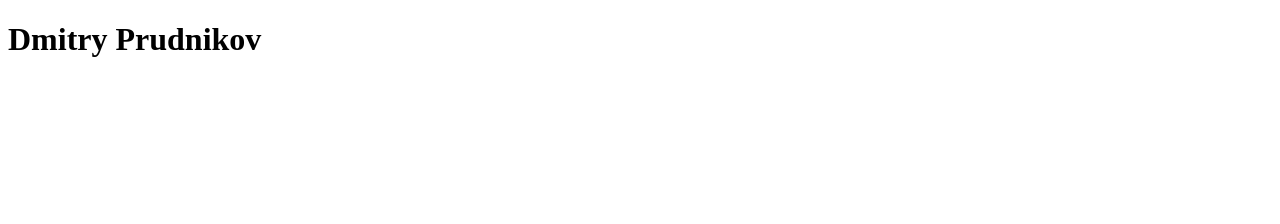
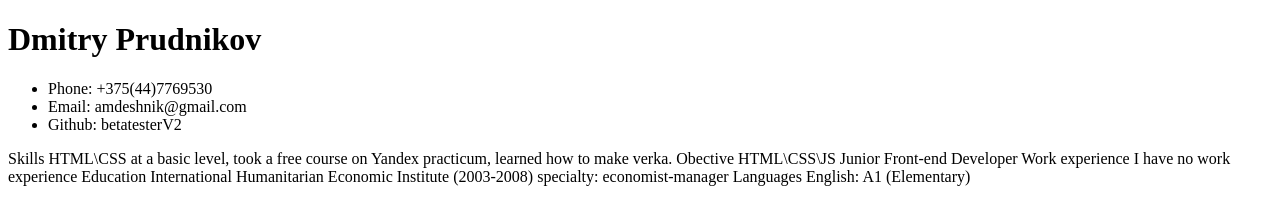
Before and after one commit to betatesterV2/probe, a plain HTML site: page index.html in a window 1280 px wide. Drawn offline with Linux system fonts and the light colour scheme.

Commit message:
feat: update file index.html

```diff
--- a/index.html
+++ b/index.html
@@ -7,5 +7,28 @@
    <body>
       <h1>Dmitry Prudnikov</h1>
 
+      <ul>
+         <li>Phone: +375(44)7769530</li>
+         <li>Email: amdeshnik@gmail.com</li>
+         <li>Github: betatesterV2</li>
+      </ul>
+Skills
+HTML\CSS at a basic level, took a free course on Yandex practicum, learned how to make verka.
+
+Obective
+HTML\CSS\JS
+Junior Front-end Developer
+
+Work experience
+I have no work experience
+
+
+Education
+International Humanitarian Economic Institute (2003-2008)
+specialty: economist-manager
+
+
+Languages
+English: A1 (Elementary)
    </body>
 </html>
```
